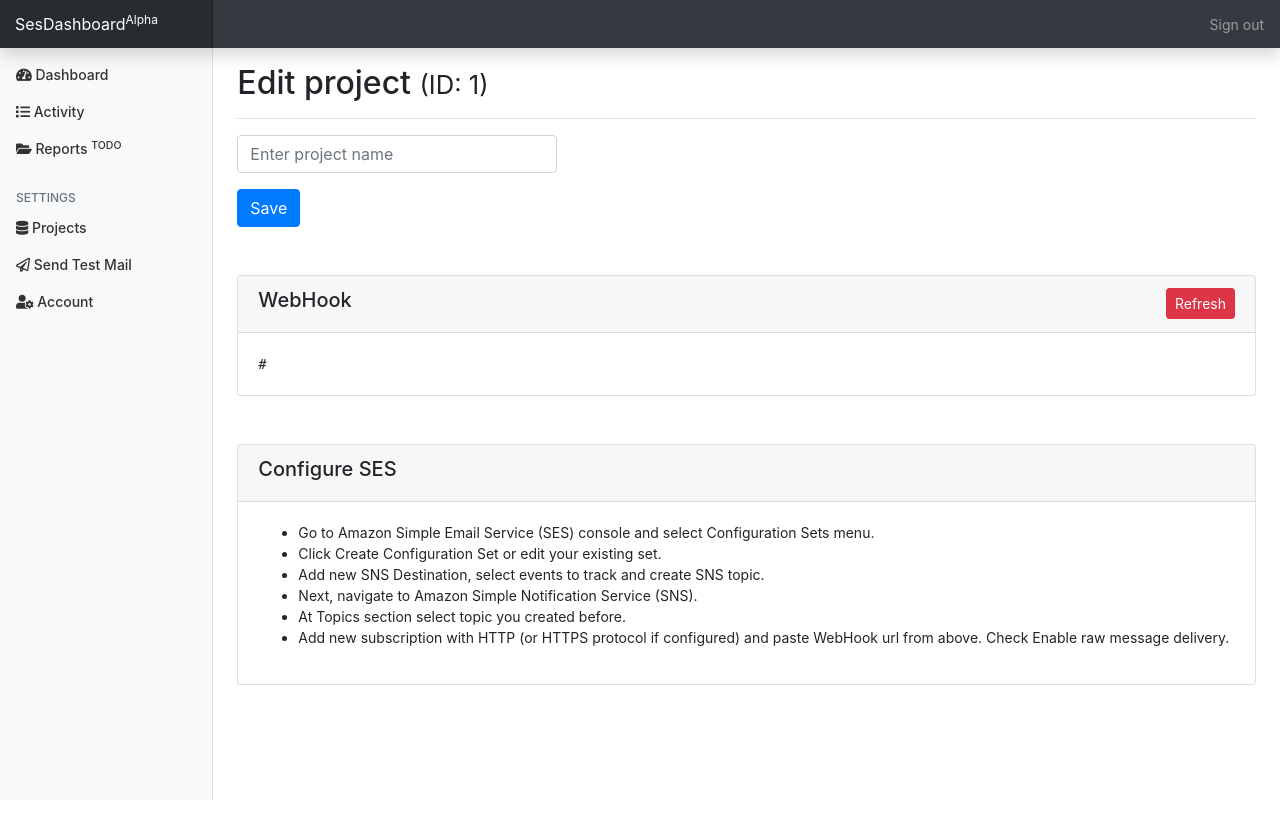
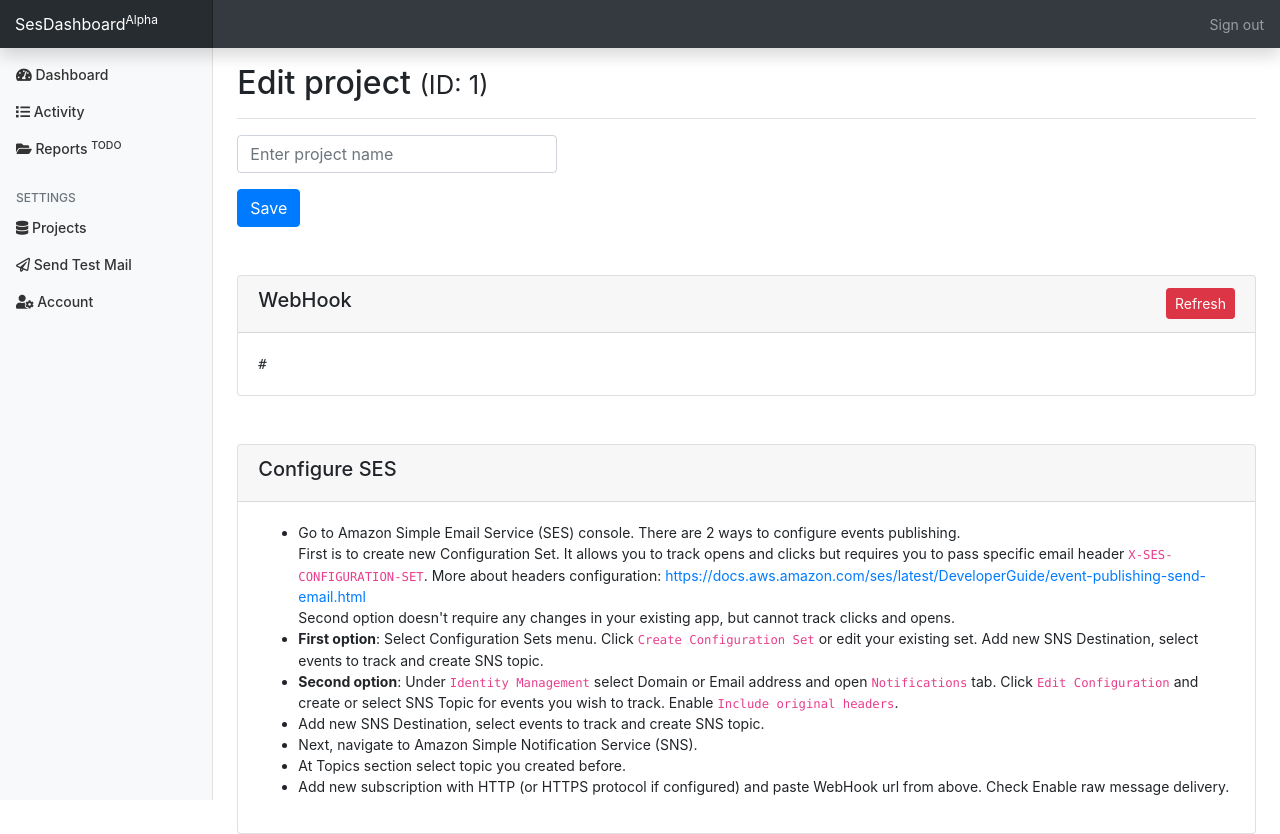
Before and after one commit to Nikeev/sesdashboard, a Symfony app: template templates/project/edit.html.twig in a window 1280 px wide. Before the commit the page ends 800 px from the top, so only its background shows below. Run offline with Twig, Linux system fonts and the light colour scheme; the template is opened without the code that fills it: most values are stand-ins (such as "Sample title", 1, 10 or a date in 2020); form fields are guessed from the names that the template uses; style sheets or scripts are compiled from the project's sources; some libraries are stand-ins or nearby versions.

Commit message:
Update SES/SNS configuration instructions.

```diff
--- a/templates/project/edit.html.twig
+++ b/templates/project/edit.html.twig
@@ -47,10 +47,21 @@
       <div class="card-body">
         <ul>
           <li>
-            Go to Amazon Simple Email Service (SES) console and select Configuration Sets menu.
+            Go to Amazon Simple Email Service (SES) console.
+            There are 2 ways to configure events publishing. <br>
+            First is to create new Configuration Set.
+            It allows you to track opens and clicks but requires you to pass specific email header <code>X-SES-CONFIGURATION-SET</code>.
+            More about headers configuration: <a target="_blank" href="https://docs.aws.amazon.com/ses/latest/DeveloperGuide/event-publishing-send-email.html">https://docs.aws.amazon.com/ses/latest/DeveloperGuide/event-publishing-send-email.html</a><br>
+            Second option doesn't require any changes in your existing app, but cannot track clicks and opens.
           </li>
           <li>
-            Click Create Configuration Set or edit your existing set.
+            <strong>First option</strong>: Select Configuration Sets menu.
+            Click <code>Create Configuration Set</code> or edit your existing set.
+            Add new SNS Destination, select events to track and create SNS topic.
+          </li>
+          <li>
+            <strong>Second option</strong>: Under <code>Identity Management</code> select Domain or Email address and open <code>Notifications</code> tab.
+            Click <code>Edit Configuration</code> and create or select SNS Topic for events you wish to track. Enable <code>Include original headers</code>.
           </li>
           <li>
             Add new SNS Destination, select events to track and create SNS topic.
@@ -62,7 +73,8 @@
             At Topics section select topic you created before.
           </li>
           <li>
-            Add new subscription with HTTP (or HTTPS protocol if configured) and paste WebHook url from above. Check Enable raw message delivery.
+            Add new subscription with HTTP (or HTTPS protocol if configured) and paste WebHook url from above.
+            Check Enable raw message delivery.
           </li>
         </ul>
       </div>
```
Also changed, not shown: README.md.
